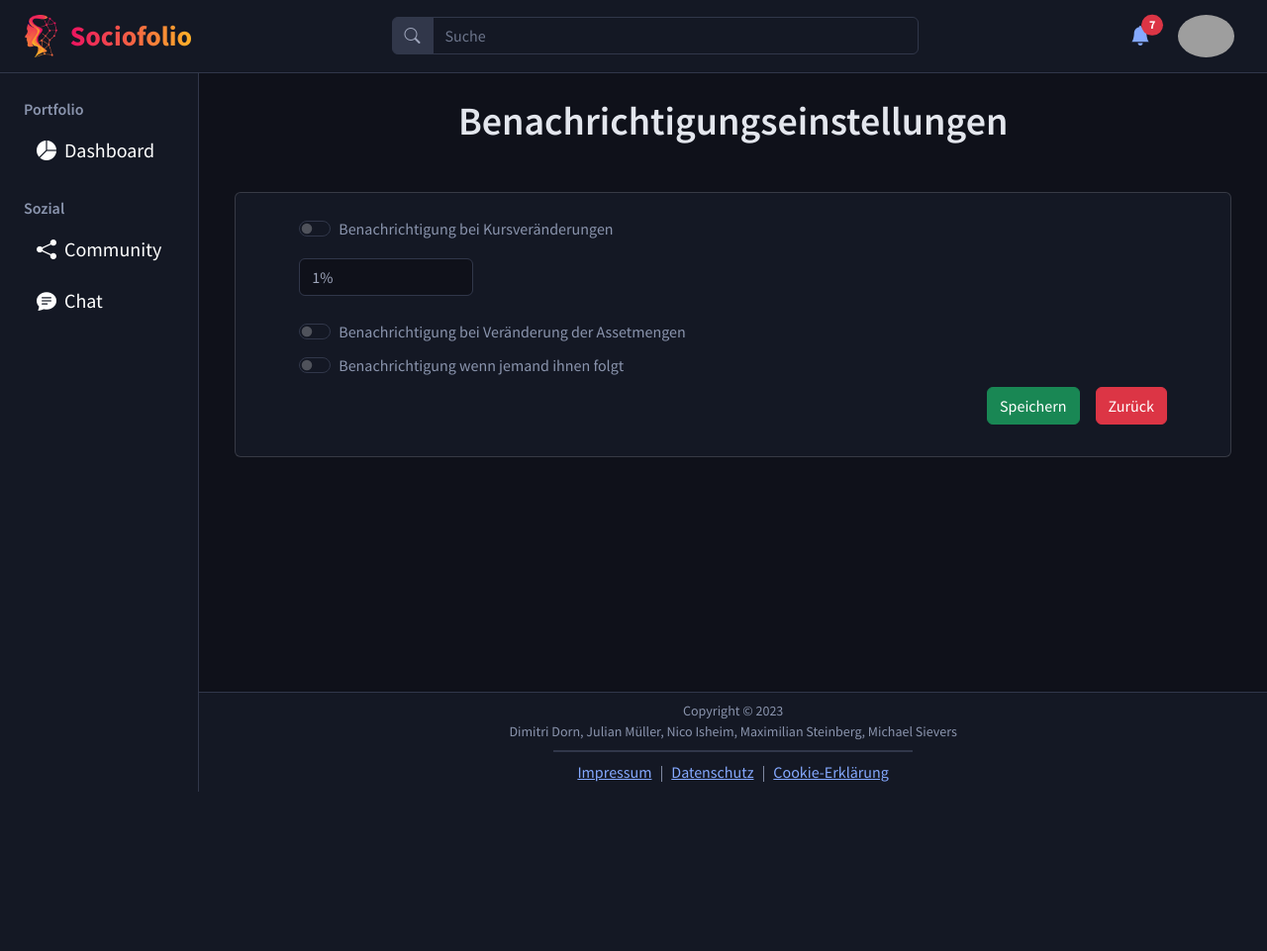
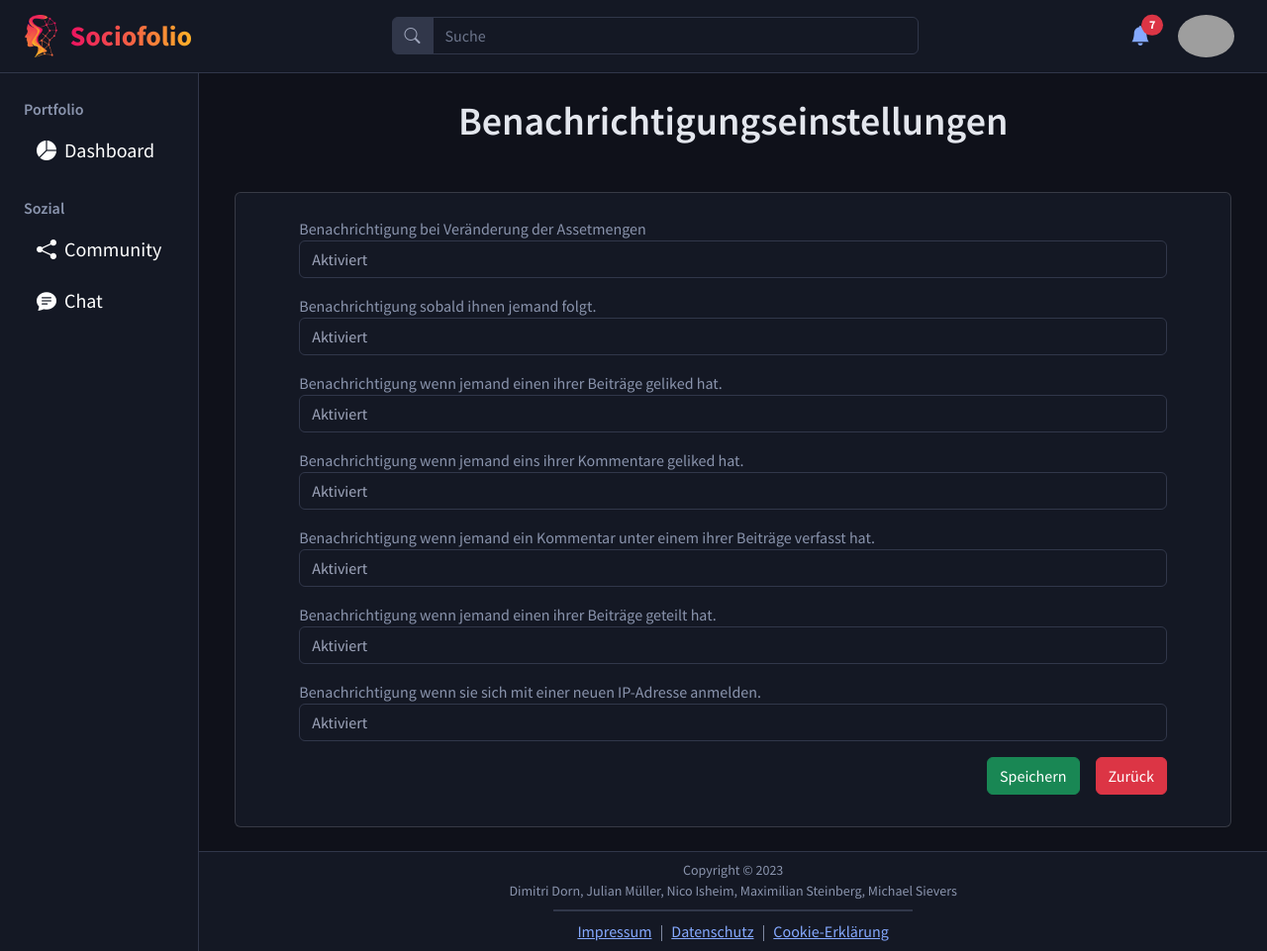
Before and after one commit to STPProjectOrg/software-project, a Django app: page /settings_app/notificationSettings/ in a window 1280 px wide. Shown: the whole page at 99% size. Before the commit the page ends 800 px from the top, so only its background shows below. Run offline with Django 4.2, Linux system fonts and the light colour scheme; the visitor is signed in with stand-in values (Sample User, id 1); some libraries are stand-ins or nearby versions; grey boxes are pictures that could not be loaded.

Commit message:
Changed input tags in notificationSettings.html

```diff
--- a/app/settings_app/templates/settings_app/notificationSettings.html
+++ b/app/settings_app/templates/settings_app/notificationSettings.html
@@ -3,55 +3,107 @@
   <h1 class="text-center mb-5">Benachrichtigungseinstellungen</h1>
   <div class="card">
     <div class="card-body">
-            <form class="ps-5 pe-5 pt-2">
-                <div class="d-flex flex-column gap-2">
-                    <div class="form-check form-switch">
-                        <input class="form-check-input" type="checkbox" role="switch" onchange="toggleSelect()"
-                            id="priceChangeAlert" />
-                        <label class="form-check-label" for="priceChangeAlert">Benachrichtigung bei
-                            Kursveränderungen</label>
+      <form method="POST" class="ps-5 pe-5 pt-2">
+        {% csrf_token %}
+        <div class="form-group mb-3">
+          <label for="assetNotification"
+            >Benachrichtigung bei Veränderung der Assetmengen</label
+          >
+          <select
+            name="assetNotification"
+            class="form-control"
+            id="assetNotification"
+          >
+            <option>Aktiviert</option>
+            <option>Deaktiviert</option>
+          </select>
         </div>
 
-                    <div class="form-group mb-3 mt-2">
-                        <select class="form-control" id="priceChangedAmount" style="width: 20%;" disabled>
-                            <option>1%</option>
-                            <option>2%</option>
-                            <option>5%</option>
-                            <option>10%</option>
+        <div class="form-group mb-3">
+          <label for="followerAlert"
+            >Benachrichtigung sobald ihnen jemand folgt.</label
+          >
+          <select name="followerAlert" class="form-control" id="followerAlert">
+            <option>Aktiviert</option>
+            <option>Deaktiviert</option>
           </select>
         </div>
-                    <div class="form-check form-switch">
-                        <input class="form-check-input" type="checkbox" role="switch" id="assetNotification" />
-                        <label class="form-check-label" for="assetNotification">Benachrichtigung bei Veränderung der
-                            Assetmengen</label>
+
+        <div class="form-group mb-3">
+          <label for="likePostAllert"
+            >Benachrichtigung wenn jemand einen ihrer Beiträge geliked
+            hat.</label
+          >
+          <select
+            name="likePostAllert"
+            class="form-control"
+            id="likePostAllert"
+          >
+            <option>Aktiviert</option>
+            <option>Deaktiviert</option>
+          </select>
         </div>
 
-                    <div class="form-check form-switch">
-                        <input class="form-check-input" type="checkbox" role="switch" id="followerAlert" />
-                        <label class="form-check-label" for="followerAlert">Benachrichtigung wenn jemand ihnen
-                            folgt</label>
+        <div class="form-group mb-3">
+          <label for="likeCommentAllert"
+            >Benachrichtigung wenn jemand eins ihrer Kommentare geliked
+            hat.</label
+          >
+          <select
+            name="likeCommentAllert"
+            class="form-control"
+            id="likeCommentAllert"
+          >
+            <option>Aktiviert</option>
+            <option>Deaktiviert</option>
+          </select>
         </div>
+
+        <div class="form-group mb-3">
+          <label for="commentAllert"
+            >Benachrichtigung wenn jemand ein Kommentar unter einem ihrer
+            Beiträge verfasst hat.</label
+          >
+          <select name="commentAllert" class="form-control" id="commentAllert">
+            <option>Aktiviert</option>
+            <option>Deaktiviert</option>
+          </select>
+        </div>
+
+        <div class="form-group mb-3">
+          <label for="shareAllert"
+            >Benachrichtigung wenn jemand einen ihrer Beiträge geteilt
+            hat.</label
+          >
+          <select name="shareAllert" class="form-control" id="shareAllert">
+            <option>Aktiviert</option>
+            <option>Deaktiviert</option>
+          </select>
+        </div>
+
+        <div class="form-group mb-3">
+          <label for="ipAdressAllert"
+            >Benachrichtigung wenn sie sich mit einer neuen IP-Adresse
+            anmelden.</label
+          >
+          <select
+            name="ipAdressAllert"
+            class="form-control"
+            id="ipAdressAllert"
+          >
+            <option>Aktiviert</option>
+            <option>Deaktiviert</option>
+          </select>
+        </div>
+
         <div class="d-flex justify-content-end gap-3">
-                        <button type="submit" class="btn btn-success">
-                            Speichern
-                        </button>
-                        <a href="{% url 'settings_app:overview' %}" class="btn btn-danger">Zurück</a>
-                    </div>
+          <button type="Submit" class="btn btn-success">Speichern</button>
+          <a href="{% url 'settings_app:overview' %}" class="btn btn-danger"
+            >Zurück</a
+          >
         </div>
       </form>
     </div>
   </div>
 </div>
-<script>
-    function toggleSelect() {
-        const priceChangedAmount = document.getElementById("priceChangedAmount");
-        const priceChangeAlert = document.getElementById("priceChangeAlert");
-
-        if (priceChangeAlert.checked) {
-            priceChangedAmount.disabled = false;
-        } else {
-            priceChangedAmount.disabled = true;
-        }
-    }
-</script>
 {% endblock content %}
--- a/app/settings_app/templates/settings_app/userSettings.html
+++ b/app/settings_app/templates/settings_app/userSettings.html
@@ -2,7 +2,7 @@
 <h1 class="text-center mb-1">Profileinstellungen</h1>
 <div class="card">
   <div class="card-body">
-    <form method="POST" enctype="multipart/form-data" class="pt-2 pb-2 ps-5 pe-5">
+    <form method="POST" class="pt-2 pb-2 ps-5 pe-5">
       <div class="d-flex flex-column gap-2">
         {% csrf_token %}
         <div>
--- a/app/settings_app/views.py
+++ b/app/settings_app/views.py
@@ -52,6 +52,7 @@ def portfolioSettings(request):
 
 @login_required
 def notificationSettings(request):
+    print(request.POST)
     return render(request, 'settings_app/notificationSettings.html')
 
 
```
Also changed, not shown: app/settings_app/models.py (+13 -0 lines). Lines whose indentation alone changed are shown as unchanged.
